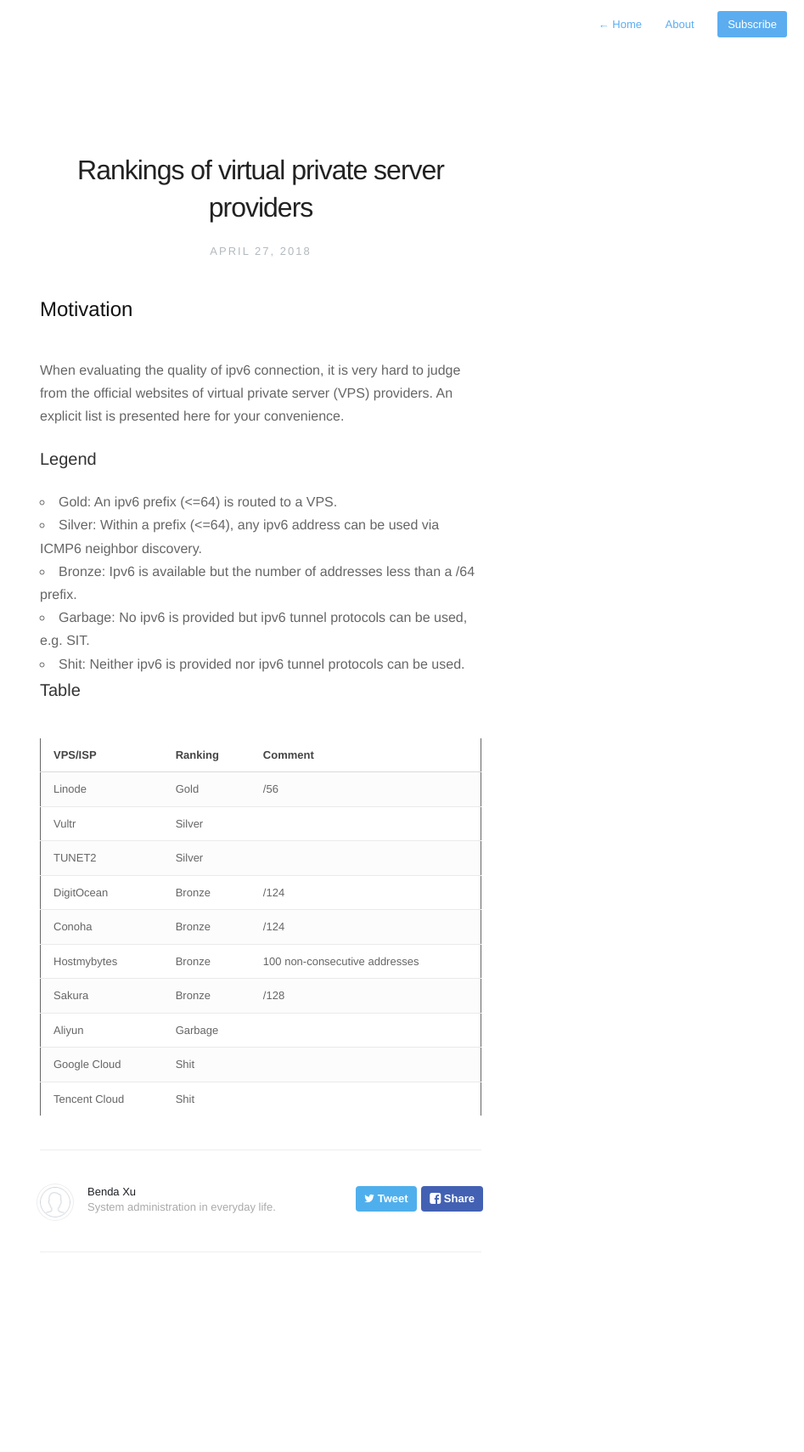
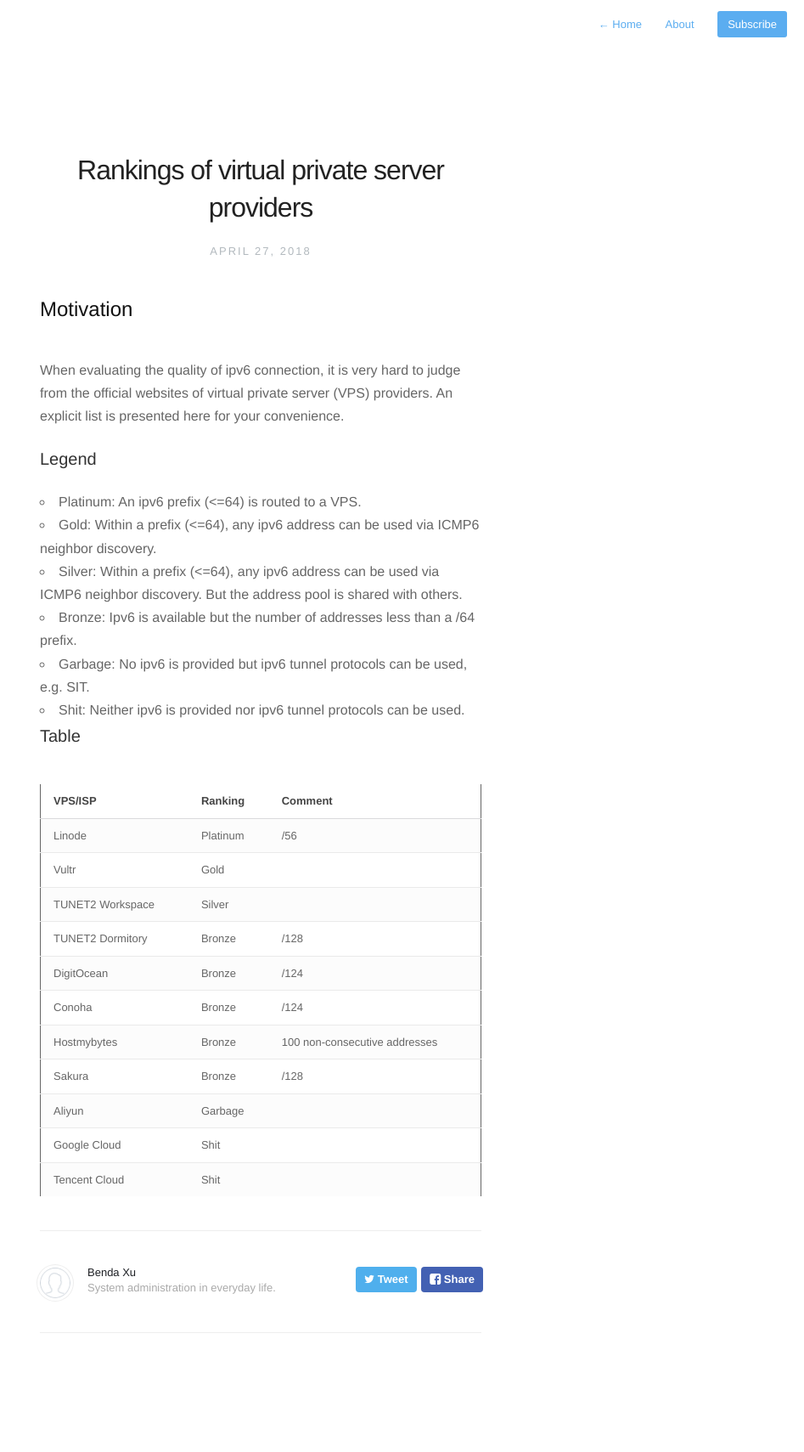
Before and after one commit to heroxbd/heroxbd.github.io, a Jekyll site: the page built from _posts/2018-04-27-virtual-private-server-ipv6-ranking.html, in a window 1280 px wide. Shown: the whole page at 85% size, without its empty margins (333-1280 px from the left). Built offline with Jekyll 4.4.1, drawn with Linux system fonts in a browser that asks for light colours; nearby versions of some CDN libraries; before the commit the page ends 1614 px from its top, so only the background shows below that.

Commit message:
Add Platinum and redefine ND.

```diff
--- a/_posts/2018-04-27-virtual-private-server-ipv6-ranking.html
+++ b/_posts/2018-04-27-virtual-private-server-ipv6-ranking.html
@@ -24,9 +24,12 @@ providers.  An explicit list is presented here for your convenience.
 <h3 id="org68c4f5e">Legend</h3>
 <div class="outline-text-3" id="text-org68c4f5e">
 <ul class="org-ul">
-<li>Gold: An ipv6 prefix (&lt;=64) is routed to a VPS.</li>
+<li>Platinum: An ipv6 prefix (&lt;=64) is routed to a VPS.</li>
+<li>Gold: Within a prefix (&lt;=64), any ipv6 address can be used via
+ICMP6 neighbor discovery.</li>
 <li>Silver: Within a prefix (&lt;=64), any ipv6 address can be used via
-ICMP6 neighbor discovery.</li>
+ICMP6 neighbor discovery. But the address pool is shared with
+others.</li>
 <li>Bronze: Ipv6 is available but the number of addresses less than a
 /64 prefix.</li>
 <li>Garbage: No ipv6 is provided but ipv6 tunnel protocols can be
@@ -59,20 +62,26 @@ used.</li>
 <tbody>
 <tr>
 <td class="org-left">Linode</td>
-<td class="org-left">Gold</td>
+<td class="org-left">Platinum</td>
 <td class="org-left">/56</td>
 </tr>
 
 <tr>
 <td class="org-left">Vultr</td>
+<td class="org-left">Gold</td>
+<td class="org-left">&#xa0;</td>
+</tr>
+
+<tr>
+<td class="org-left">TUNET2 Workspace</td>
 <td class="org-left">Silver</td>
 <td class="org-left">&#xa0;</td>
 </tr>
 
 <tr>
-<td class="org-left">TUNET2</td>
-<td class="org-left">Silver</td>
-<td class="org-left">&#xa0;</td>
+<td class="org-left">TUNET2 Dormitory</td>
+<td class="org-left">Bronze</td>
+<td class="org-left">/128</td>
 </tr>
 
 <tr>
```
